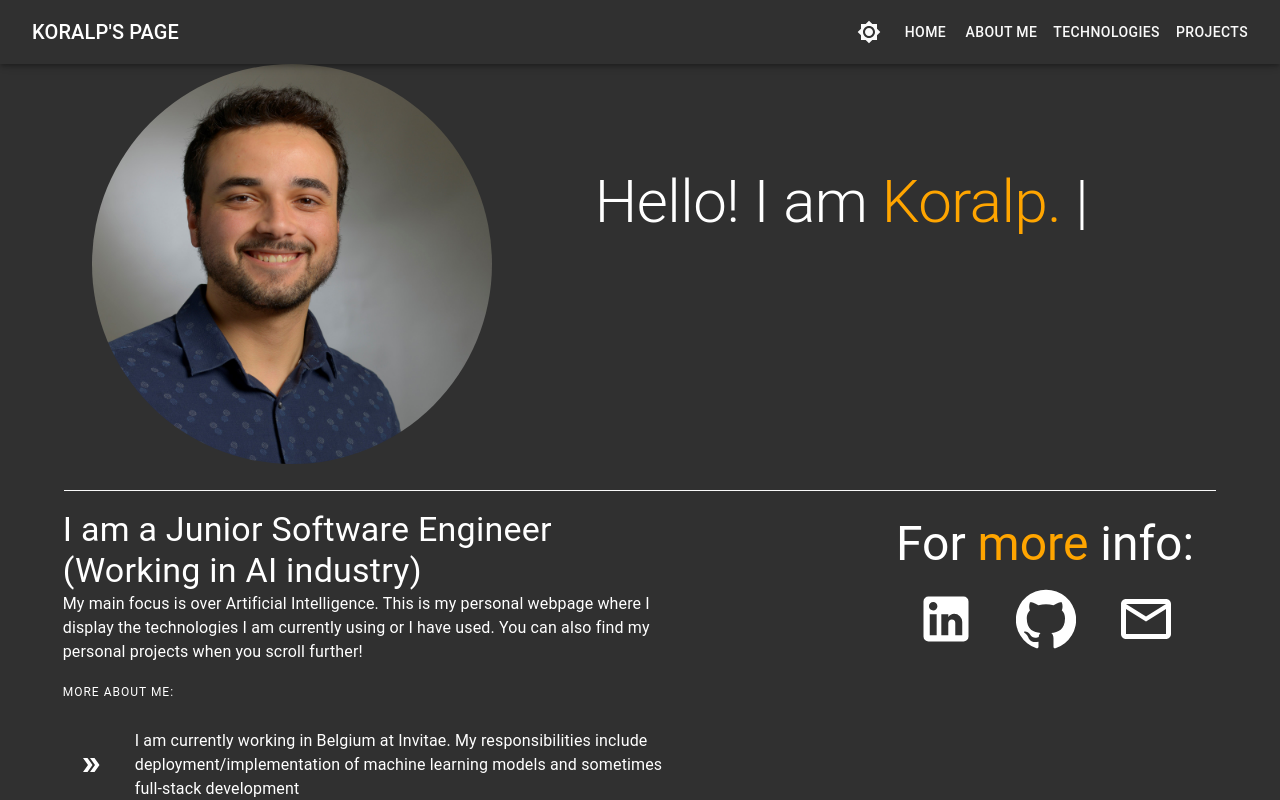
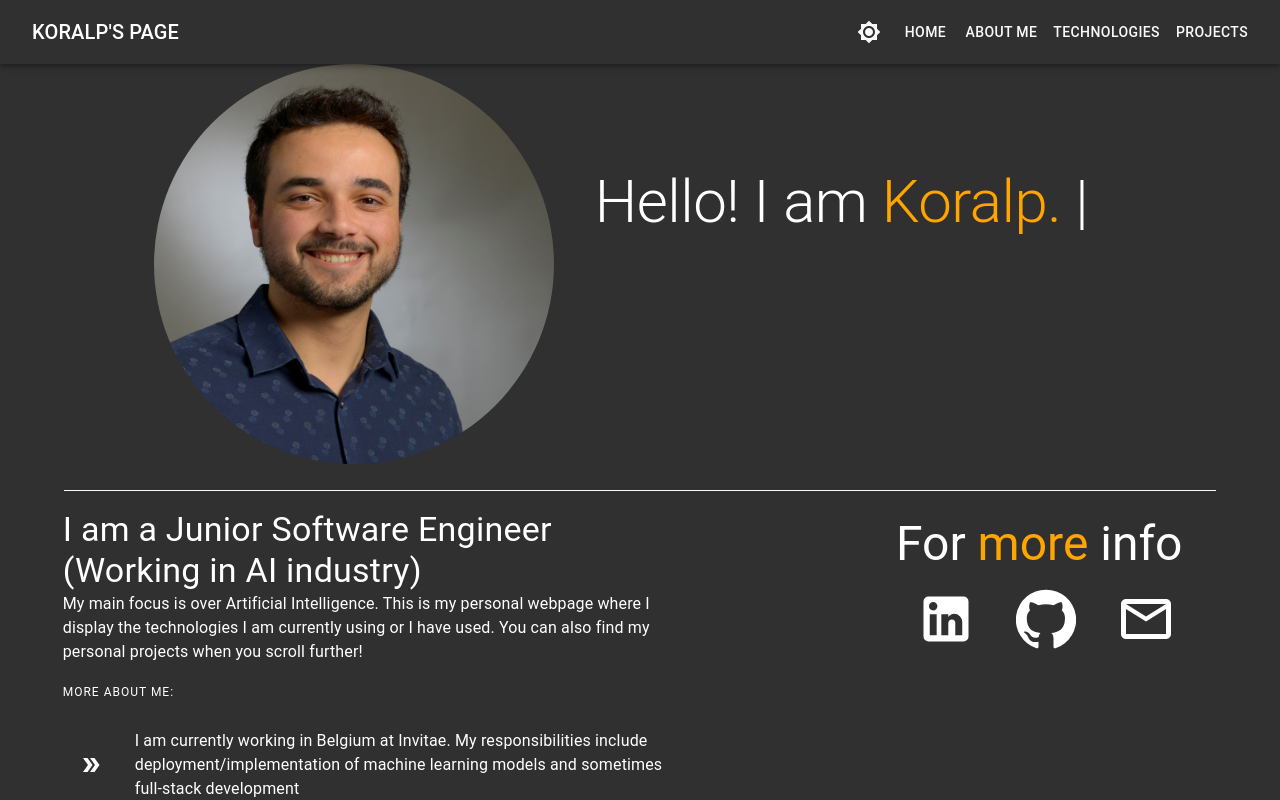
Before and after one commit to koralpc/koralpc.github.io, a React (Create React App) app: page / in a window 1280 px wide. Shown: the top 800 px of the page. Built offline with nearby package versions, Linux system fonts and the light colour scheme.

Commit message:
Refactor

```diff
--- a/src/App.js
+++ b/src/App.js
@@ -93,7 +93,7 @@ function App() {
               <InfoView id="about" themeState ={themeState}/>
                 {/* </Grid> */}
               <TechStackView id="techstack" themeState ={themeState}/>
-              <ProjectHomeView id="projects" themeState ={themeState}/>
+              {/* <ProjectHomeView id="projects" themeState ={themeState}/> */}
             </div>
           </Route>
           <Route path="/about">
--- a/src/components/home.header.jsx
+++ b/src/components/home.header.jsx
@@ -24,7 +24,7 @@ const HomeHeaderView = (props) => {
       display: "flex",
       fontFamily: "Cinzel",
       paddingTop: "10%",
-      paddingLeft: "10%",
+      paddingLeft: "4%",
       height: 200,
     },
     headerImg: {
--- a/src/components/info.view.jsx
+++ b/src/components/info.view.jsx
@@ -19,7 +19,7 @@ const InfoView = (props) => {
     root: {
       marginTop: "2%",
       //(props.themeState === "light" ? "black" : "white"),
-      height: 450,
+      height: 550,
       width: "100%",
       //   textAlign: "center",
       //   justifyContent: "center",
@@ -114,7 +114,7 @@ const InfoView = (props) => {
         </Typography>
       </div>
       <div className={classes.infoCard}>
-        <Typography variant="h3"><a>For <a style= {{color:"orange"}}>more</a> info:</a></Typography>
+        <Typography variant="h3"><a>For <a style= {{color:"orange"}}>more</a> info</a></Typography>
         <IconButton
           aria-label="My LinkedIn account"
           href="https://www.linkedin.com/in/kcatalsakal/"
--- a/src/components/techstack.view.jsx
+++ b/src/components/techstack.view.jsx
@@ -11,7 +11,7 @@ const TechStackView = (props) => {
             background : (props.themeState === "light" ? "#303030" : "#fafafa"),
             height:600,
             width:"100%",
-            justifyContent:"center"
+            justifyContent:"center",
         },
         header : {
             color : theme.palette.background.default,
```
